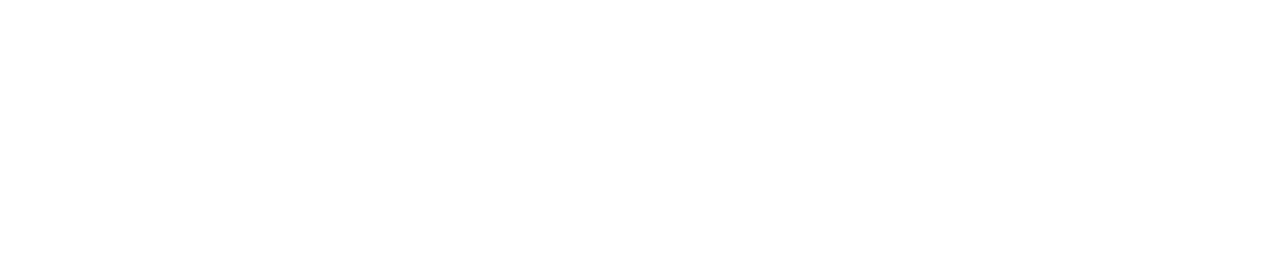
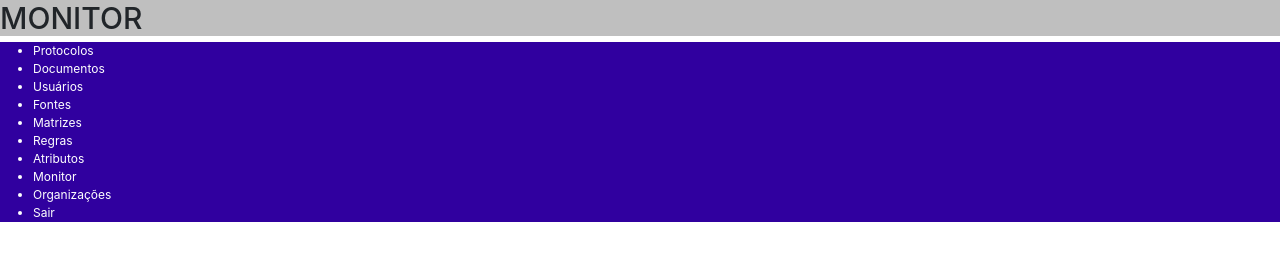
Before and after one commit to gabrielMorais21/idwall_web, a plain HTML site: page index.html in a window 1280 px wide. Drawn offline with nearby package versions, Linux system fonts and the light colour scheme.

Commit message:
Versão inicial

```diff
--- a/index.html
+++ b/index.html
@@ -1,12 +1,43 @@
 <!DOCTYPE html>
-<html lang="en">
+
+<html lang="pt-br">
+
     <head>
         <meta charset="UTF-8">
         <meta http-equiv="X-UA-Compatible" content="IE=edge">
         <meta name="viewport" content="width=device-width, initial-scale=1.0">
-    <title>Document</title>
+        <link href="https://cdn.jsdelivr.net/npm/bootstrap@5.1.3/dist/css/bootstrap.min.css" rel="stylesheet" integrity="sha384-1BmE4kWBq78iYhFldvKuhfTAU6auU8tT94WrHftjDbrCEXSU1oBoqyl2QvZ6jIW3" crossorigin="anonymous">
+        <link rel="stylesheet" href="style.css">
+        <title>Idwall - Monitor</title>
+        <a href=""></a>
     </head>
+
     <body>
 
+        <header>
+            <h1>MONITOR</h1>
+        </header>
+
+        <nav class="container-fluid">
+            <ul class="col-md-8">
+                <li>Protocolos</li>
+                <li>Documentos</li>
+                <li>Usuários</li>
+                <li>Fontes</li>
+                <li>Matrizes</li>
+                <li>Regras</li>
+                <li>Atributos</li>
+                <li>Monitor</li>
+                <li>Organizações</li>
+                <li>Sair</li>
+            </ul>
+        </nav>
+
+        <script src="https://cdn.jsdelivr.net/npm/bootstrap@5.1.3/dist/js/bootstrap.bundle.min.js" integrity="sha384-ka7Sk0Gln4gmtz2MlQnikT1wXgYsOg+OMhuP+IlRH9sENBO0LRn5q+8nbTov4+1p" crossorigin="anonymous"></script>
+
     </body>
+
+    <footer>
+
+    </footer>
 </html>
--- a/style.css
+++ b/style.css
@@ -50,3 +50,14 @@
     --red-700: #a8071a;
     --red-800: #820014;
   }
+
+
+
+  header {
+    background-color:#bfbfbf ;
+  }
+
+  .container-fluid{
+    background-color:#30009f;
+    color: white;
+  }
```
Lines whose indentation alone changed are shown as unchanged.
